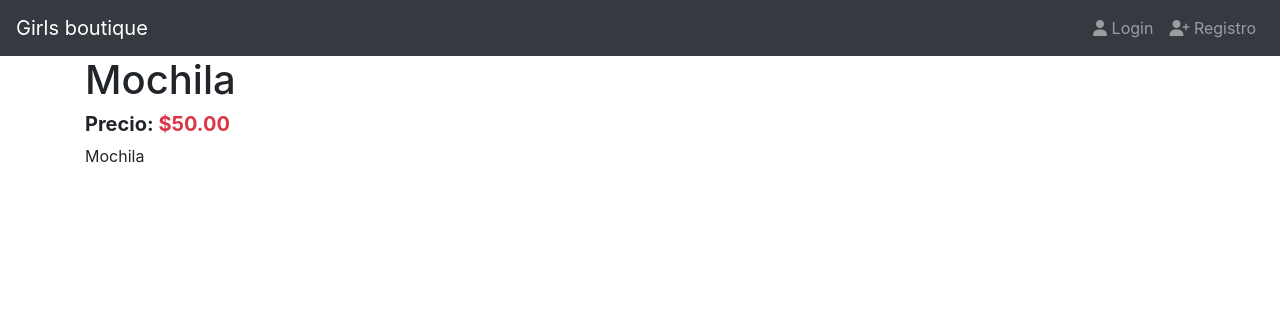
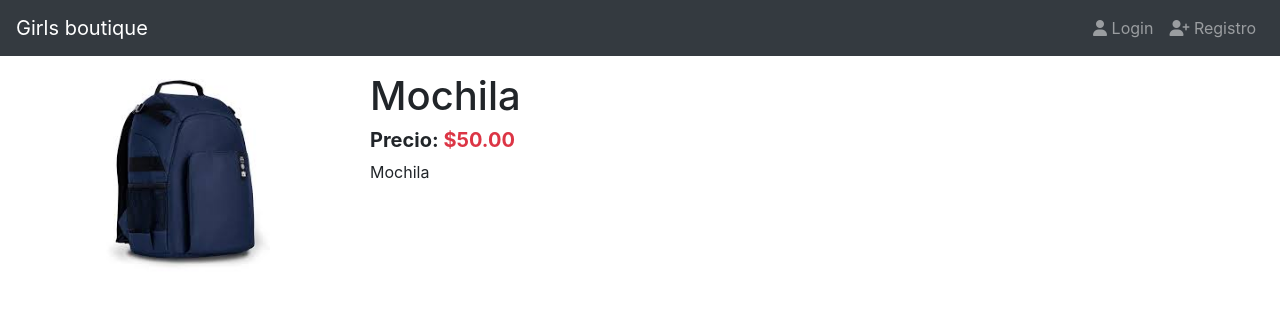
Before and after one commit to JairEscamilla/online-store, a Django app: page /productos/mochila/ in a window 1280 px wide. Shown: the top 316 px of the page. Run offline with Django 3.2, Linux system fonts and the light colour scheme; data comes from the database, SQL or seed files in the repository; both versions use the stored data as it was after the commit; some libraries are stand-ins or nearby versions.

Commit message:
Uploading images

```diff
--- a/products/admin.py
+++ b/products/admin.py
@@ -3,7 +3,7 @@ from .models import Product
 # Register your models here.
 
 class ProductAdmin(admin.ModelAdmin):
-    fields = ('title', 'description', 'price')
+    fields = ('title', 'description', 'price', 'image')
     list_display = ('__str__', 'slug', 'created_at')
 
 admin.site.register(Product, ProductAdmin)
--- a/products/models.py
+++ b/products/models.py
@@ -9,6 +9,7 @@ class Product(models.Model):
     description = models.TextField()
     price = models.DecimalField(max_digits=8, decimal_places=2, default=0.0)
     slug = models.SlugField(null=False, blank=False, unique=True)
+    image = models.ImageField(upload_to="products/", null=False, blank=False)
     created_at = models.DateTimeField(auto_now_add=True)
 
     #def save(self, *args, **kwargs):
--- a/products/templates/products/product.html
+++ b/products/templates/products/product.html
@@ -1,6 +1,11 @@
 {% extends "base.html" %}
 
 {% block content %}
+    <div class="col-3">
+        {% if product.image %}
+            <img src="{{ product.image.url }}" alt="imagen del producto" width="200" height="200">
+        {% endif %}
+    </div>
     <div class="col">
         <div class="h1">
             {{ product.title }}
--- a/store/settings.py
+++ b/store/settings.py
@@ -122,3 +122,6 @@ STATIC_URL = '/static/'
 STATICFILES_DIRS = (
     os.path.join(BASE_DIR, "static"),
 )
+
+MEDIA_URL = '/media/'
+MEDIA_ROOT = os.path.join(BASE_DIR, 'media')
--- a/store/urls.py
+++ b/store/urls.py
@@ -3,6 +3,9 @@ from django.urls import path, include
 from . import views
 from products.views import ProductListView
 from products import urls
+from django.conf.urls.static import static
+from django.conf import settings
+
 
 urlpatterns = [
     path("", ProductListView.as_view(), name="index"),
@@ -12,3 +15,7 @@ urlpatterns = [
     path("usuarios/registro/", views.register, name="register"),
     path("productos/", include("products.urls"))
 ]
+
+
+if settings.DEBUG:
+    urlpatterns += static(settings.MEDIA_URL, document_root=settings.MEDIA_ROOT)
--- a/templates/base.html
+++ b/templates/base.html
@@ -12,7 +12,7 @@
     {% include "navbar.html" %}
     <div class="container">
         {% include "messages.html" %}
-        <div class="row">
+        <div class="row mt-3">
 
             {% block content %}
 
```
Also changed, not shown: db.sqlite3, media/products/mochila.jpeg (added), products/migrations/0003_product_image.py (added).
